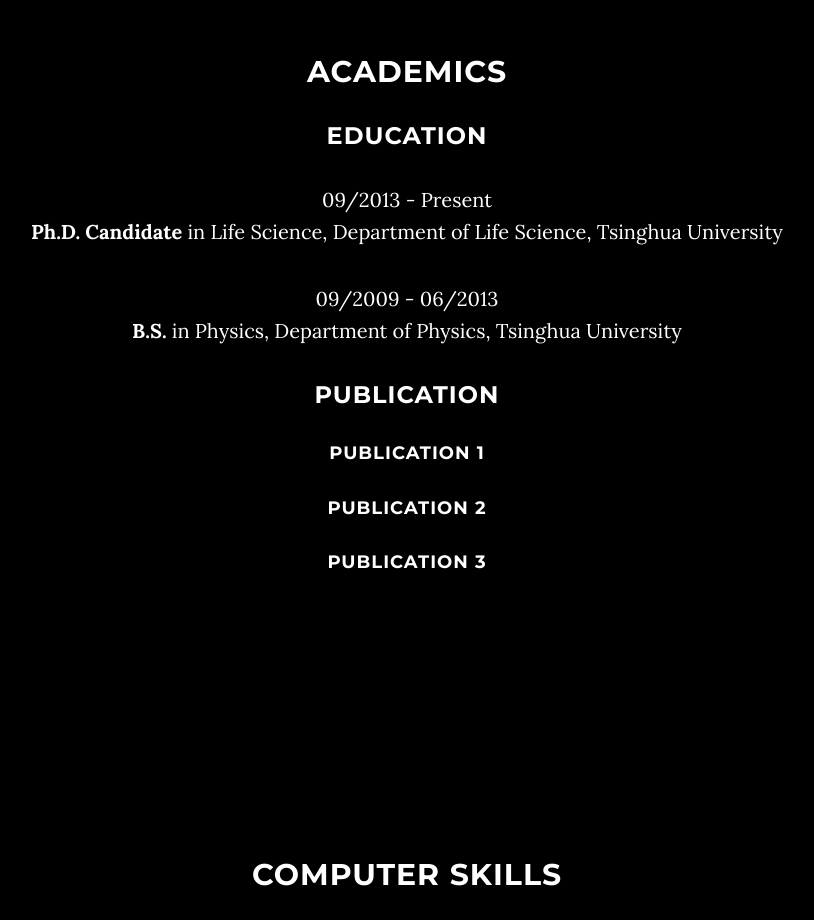
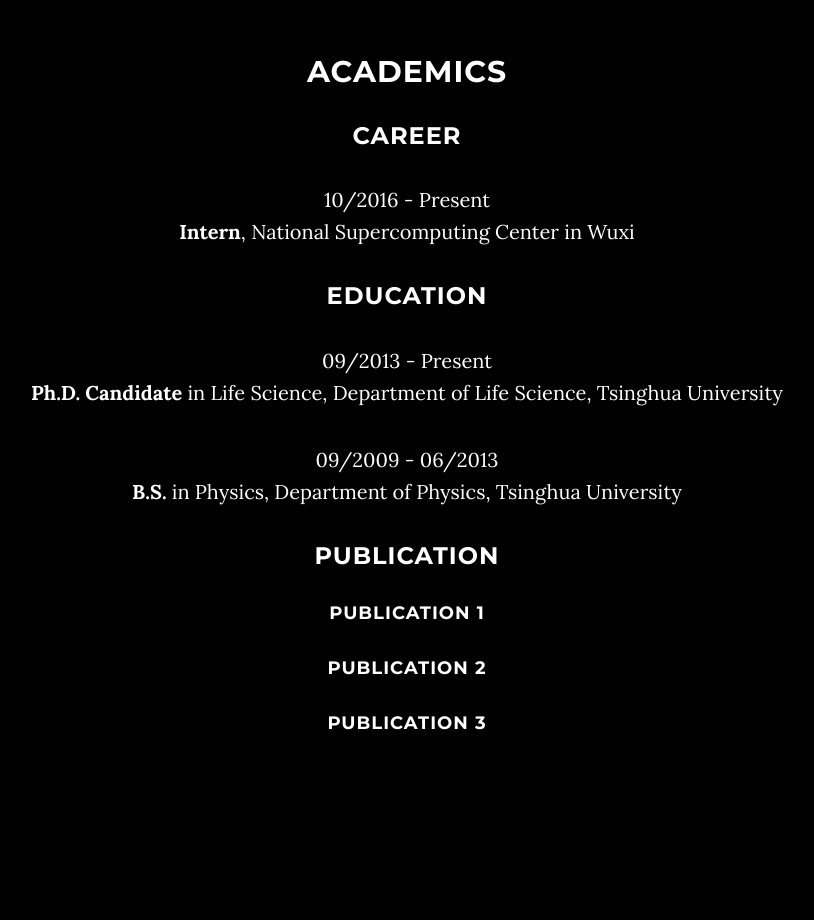
Before and after one commit to Zarrathustra/zarrathustra.github.io, a website: page index.html in a window 1280 px wide. Shown: the part 1380-2300 px from the top of the page, without its empty margins (233-1047 px from the left). Drawn offline with nearby package versions, Linux system fonts and the light colour scheme; some packages are replaced by stand-ins of ours.

Commit message:
Add Internship in Supercomputing Center in Wuxi

```diff
--- a/index.html
+++ b/index.html
@@ -111,6 +111,13 @@
         <div class="row">
             <div class="col-lg-8 col-lg-offset-2">
                 <h2>Academics</h2>
+
+                <h3>Career</h3>
+                <p>
+                10/2016 - Present
+                <br>
+                <b>Intern</b>, National Supercomputing Center in Wuxi
+                </p>
 
                 <h3>Education</h3>
                 <p>
```
